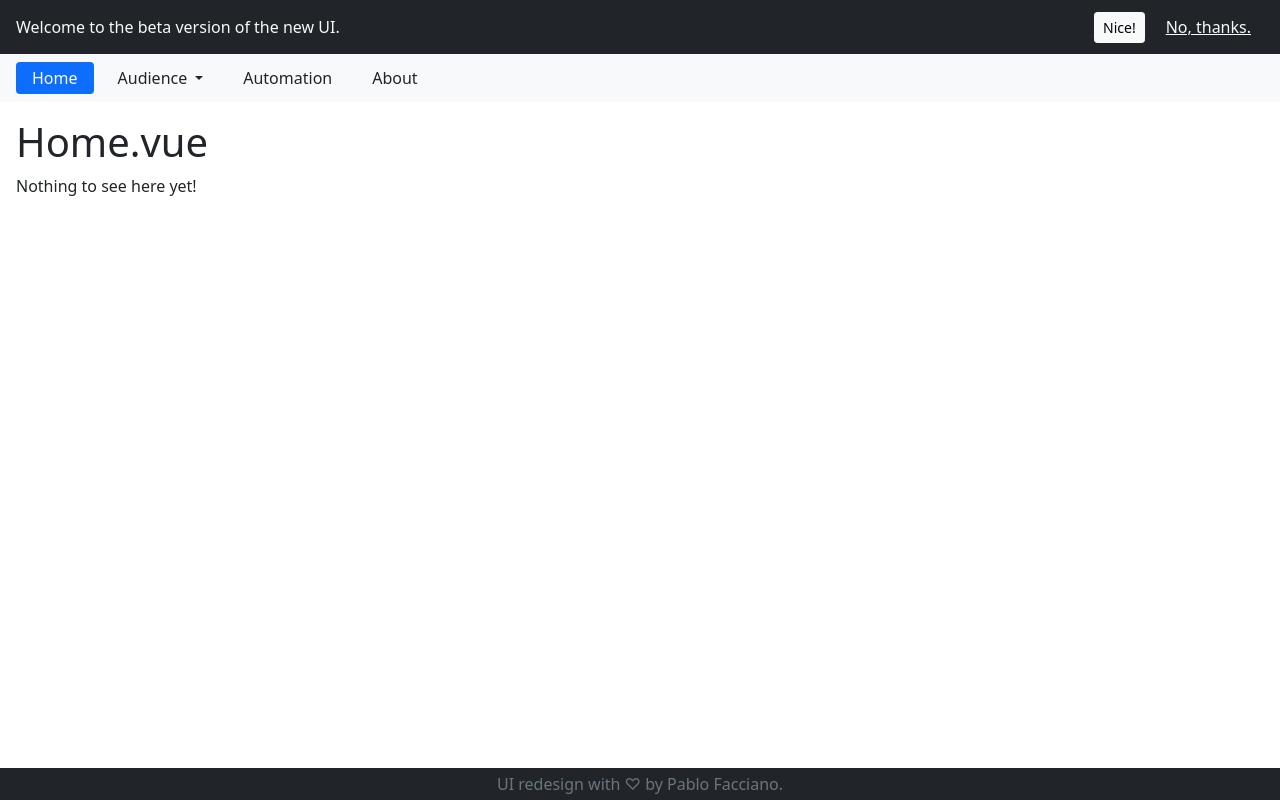
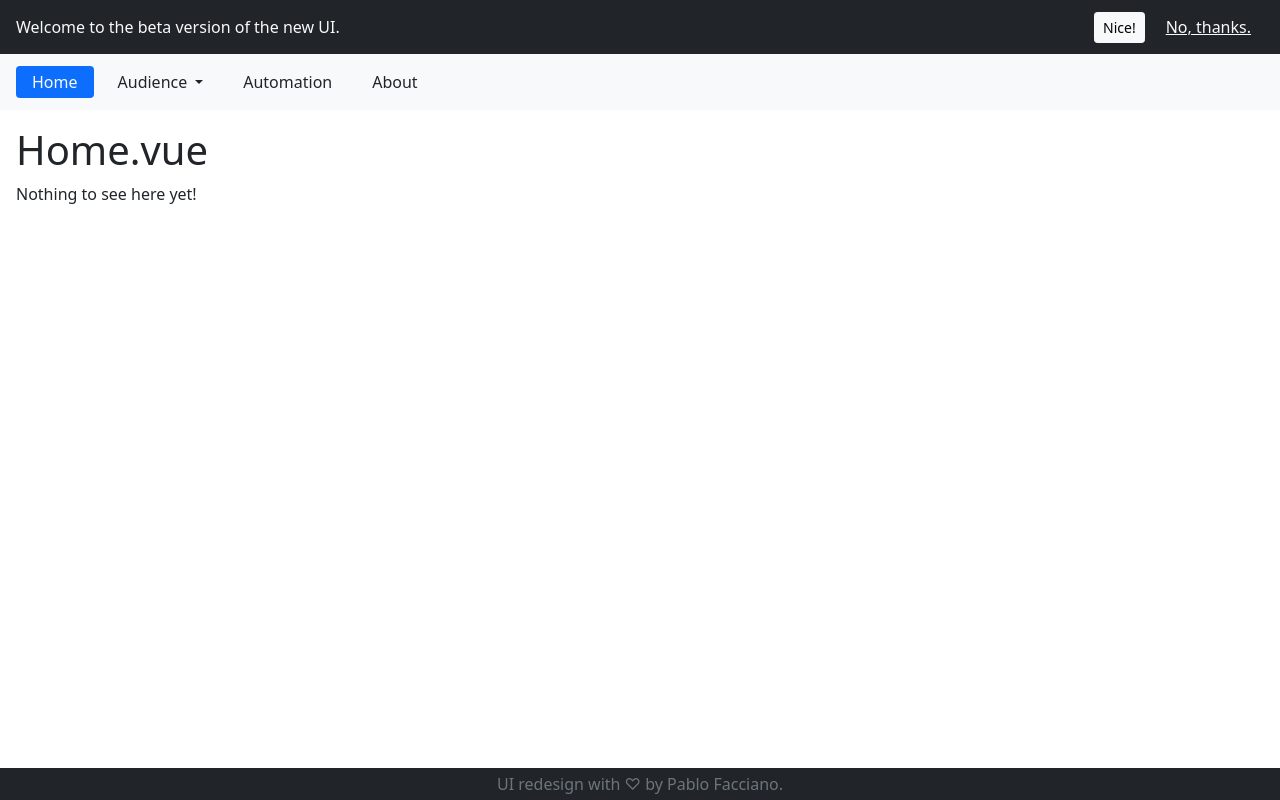
Before and after one commit to PabloFacciano/sfmc-new-ui, a Vue app in the folder app/: page /#/ in a window 1280 px wide. Built offline with nearby package versions, Linux system fonts and the light colour scheme; what @meforma/vue-toaster would draw is missing.

Commit message:
navbar margin details

```diff
--- a/app/src/components/AppNavbarLink.vue
+++ b/app/src/components/AppNavbarLink.vue
@@ -2,7 +2,7 @@
   <div class="dropdown d-flex">
     <!-- Link -->
     <router-link
-      class="btn dropdown-item w-100 text-start mx-1"
+      class="btn dropdown-item w-100 text-start m-1"
       :to="to"
       @mouseover="hover = true"
       @click="hover = false"
@@ -12,7 +12,7 @@
     </router-link>
     <!-- DropdownItems -->
     <div
-      class="dropdown-menu show shadow-sm p-1" style="margin-left: 100%;"
+      class="dropdown-menu show shadow-sm p-0" style="margin-left: 100%;"
       v-if="config?.children?.length > 0 && hover"
       @mouseleave="hover = false"
       @click="hover = false"
```
